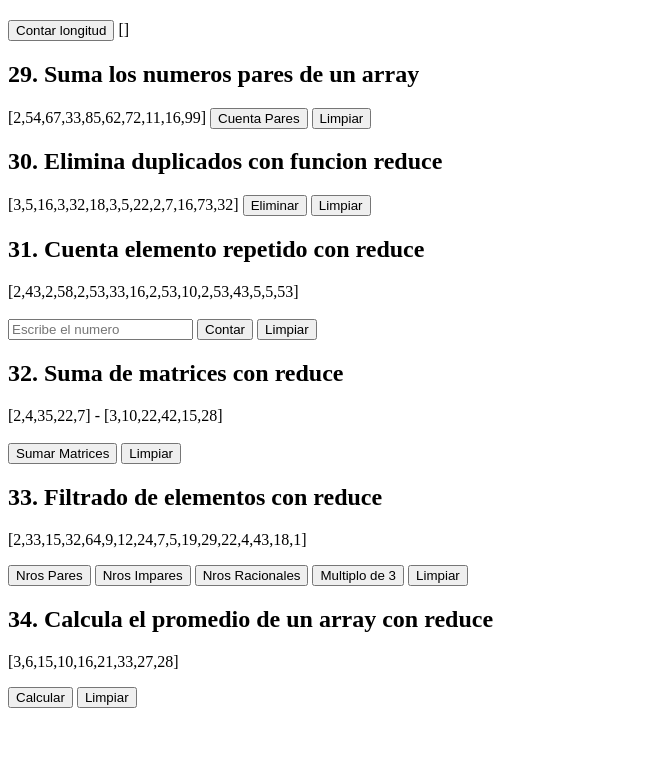
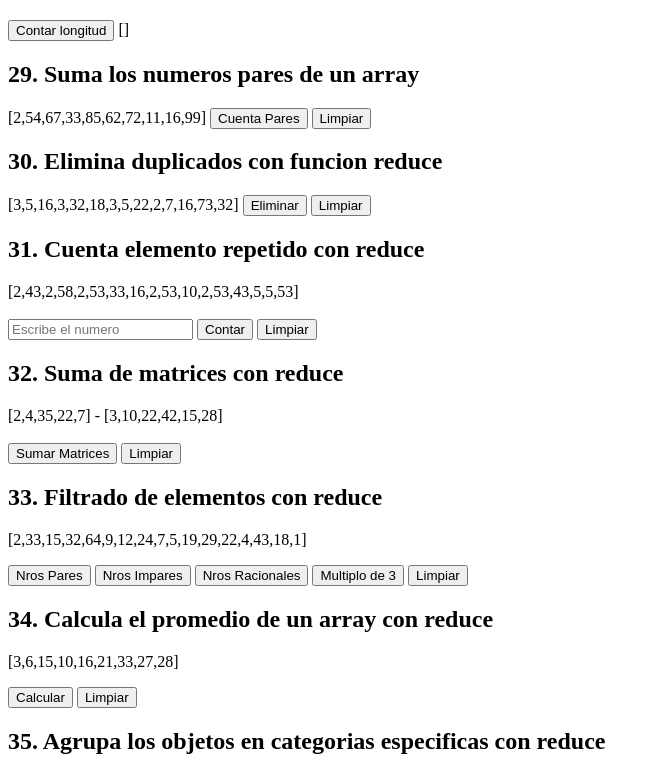
Before and after one commit to matiasmoscone1/practica-ejercicios-logica-programacion-react, a React (Vite) app: page / in a window 1280 px wide. Shown: the part 5175-5949 px from the top of the page, without its empty margins (0-660 px from the left). Before the commit the page ends 5899 px from the top, so only its background shows below. Built offline with nearby package versions, Linux system fonts and the light colour scheme.

Commit message:
Agregando ejercicio 35

```diff
--- a/src/App.jsx
+++ b/src/App.jsx
@@ -33,6 +33,7 @@ import CuentaElementoReduce from './ejercicios/CuentaElementoReduce';
 import SumaMatricesReduce from './ejercicios/SumaMatricesReduce';
 import FiltraElementosReduce from './ejercicios/FiltraElementosReduce';
 import CalcularPromedioReduce from './ejercicios/CalculoPromedioReduce';
+import AgrupaDatos from './ejercicios/AgrupacionDeDatos';
 
 function App() {
 
@@ -76,7 +77,7 @@ function App() {
     <SumaMatricesReduce />
     <FiltraElementosReduce />
     <CalcularPromedioReduce />
-
+    <AgrupaDatos />
 
 
     </>
--- /dev/null
+++ b/src/ejercicios/AgrupacionDeDatos.jsx
@@ -0,0 +1,22 @@
+
+
+//35. Agrupación de datos: Dado un arreglo de objetos con propiedades, utiliza reduce para
+//agrupar los objetos en categorías específicas.
+
+
+const AgrupaDatos = () => {
+
+
+    return(<>
+    <div>
+        <h2>35. Agrupa los objetos en categorias especificas con reduce</h2>
+
+
+
+    </div>
+    </>)
+
+
+}
+
+export default AgrupaDatos;
```
